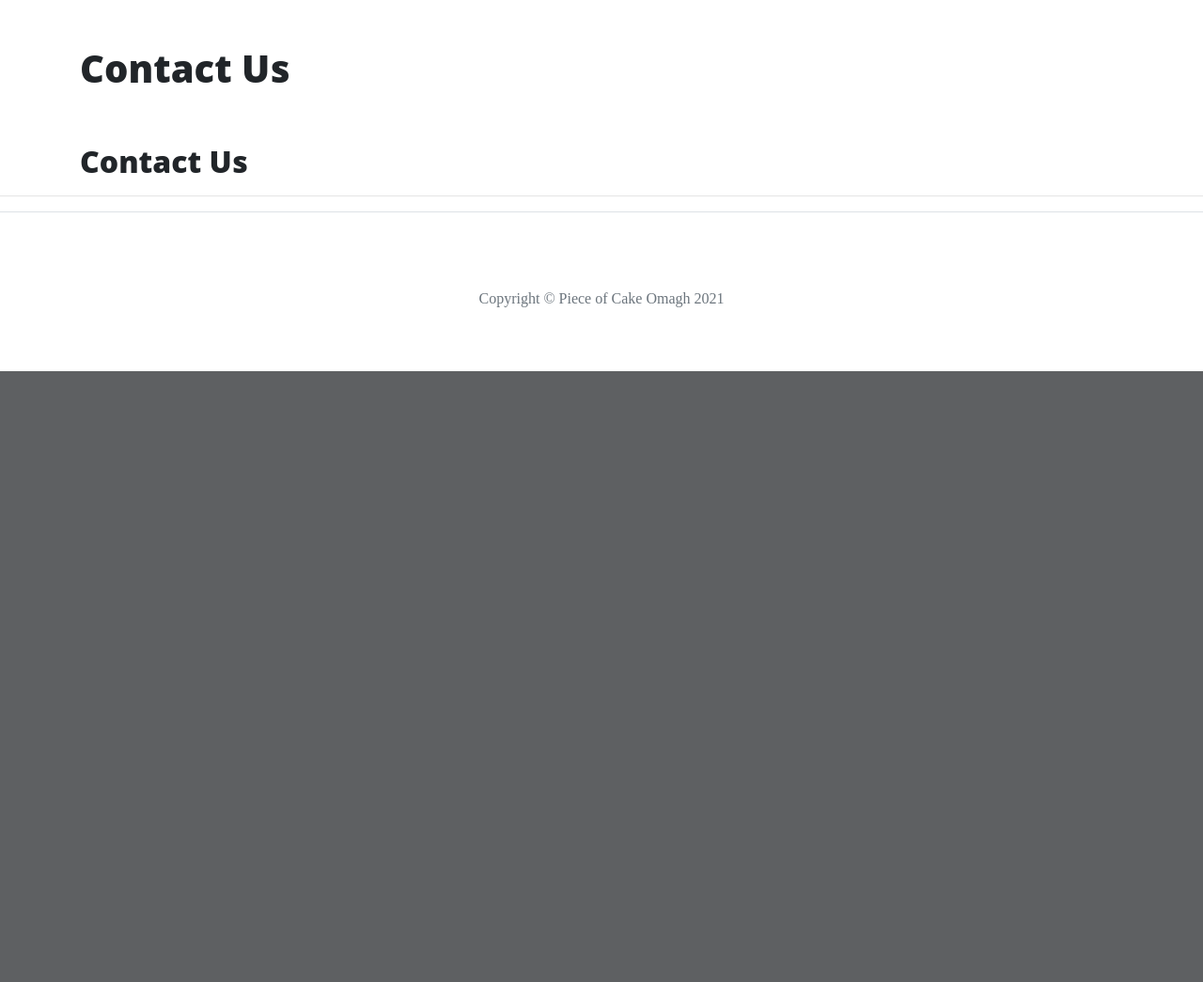
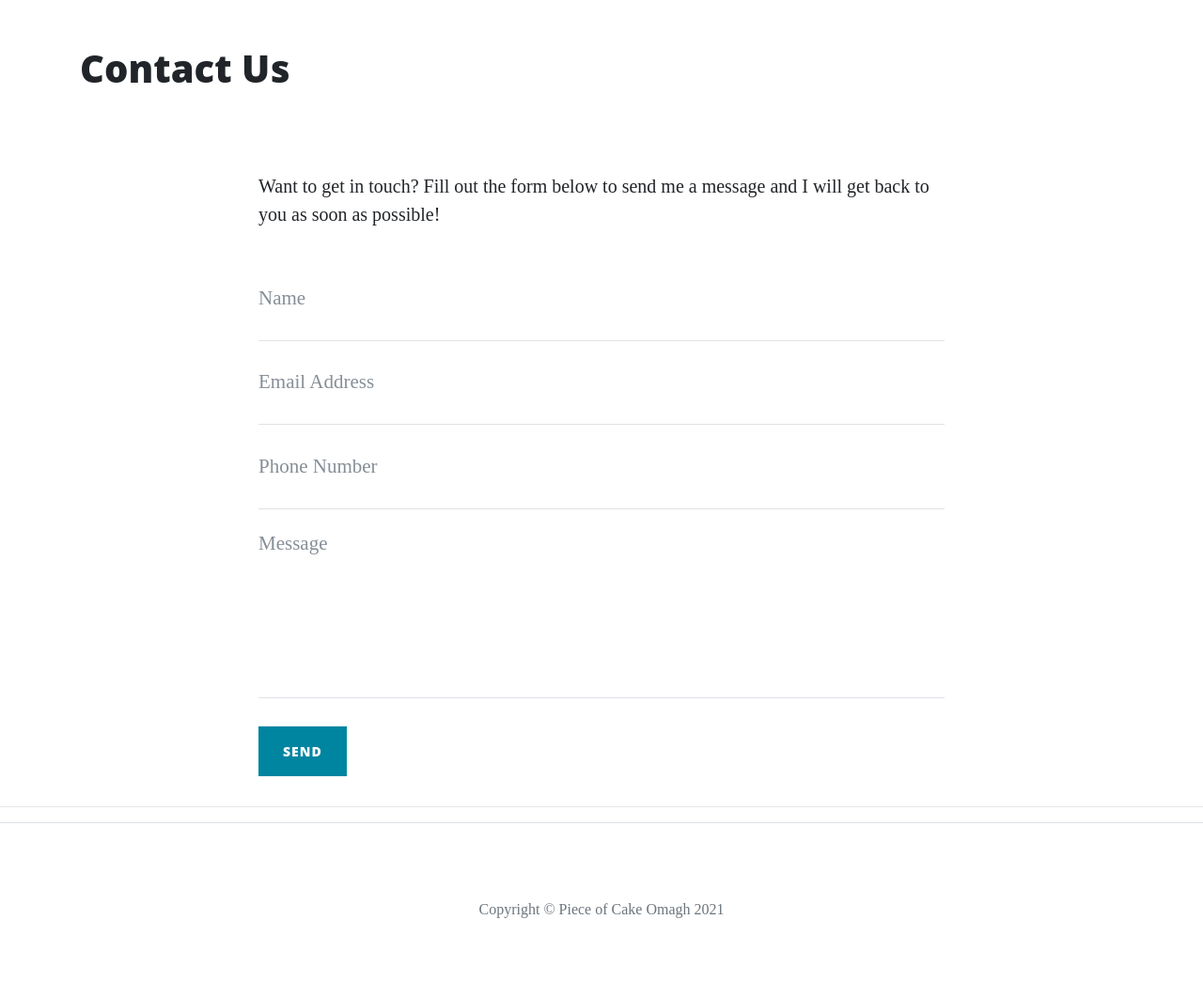
Before and after one commit to niamhbrowne/MS3-piece-of-cake, a Flask app: page /contact in a window 1280 px wide. Shown: the part 533-1578 px from the top of the page at 94% size. Before the commit the page ends 928 px from the top, so only its background shows below. Run offline with Flask 2, Linux system fonts and the light colour scheme; some libraries are stand-ins or nearby versions.

Commit message:
added contact form to contact us page

```diff
--- a/run.py
+++ b/run.py
@@ -1,6 +1,6 @@
 import os
 import json
-from flask import Flask, render_template
+from flask import Flask, render_template, request
 
 
 app = Flask(__name__)
@@ -21,8 +21,10 @@ def shop():
     return render_template("shop.html", page_title="Shop")
 
 
-@app.route("/contact")
+@app.route("/contact", methods=["GET", "POST"])
 def contact():
+    if request.method == "POST":
+        print(request.form.get("name"))
     return render_template("contact.html", page_title="Contact Us")
 
 
--- a/templates/contact.html
+++ b/templates/contact.html
@@ -1,5 +1,49 @@
 {% extends "base.html" %}
 {% block content %}
     <h1>{{ page_title }} <br><br></h1>
-    <h2>Contact Us</h2>
+    <div class="row">
+        <div class="col-lg-8 col-md-10 mx-auto">
+            <p>Want to get in touch? Fill out the form below to send me a message and I will get back to you as soon as
+                possible!</p>
+            <form method="POST" name="sentMessage" id="contactForm" novalidate>
+                <div class="control-group">
+                    <div class="form-group floating-label-form-group controls">
+                        <label>Name</label>
+                        <input type="text" class="form-control" placeholder="Name" name="Name" id="name" required
+                            data-validation-required-message="Please enter your name.">
+                        <p class="help-block text-danger"></p>
+                    </div>
+                </div>
+                <div class="control-group">
+                    <div class="form-group floating-label-form-group controls">
+                        <label>Email Address</label>
+                        <input type="email" class="form-control" placeholder="Email Address" name="email" id="email" required
+                            data-validation-required-message="Please enter your email address.">
+                        <p class="help-block text-danger"></p>
+                    </div>
+                </div>
+                <div class="control-group">
+                    <div class="form-group col-xs-12 floating-label-form-group controls">
+                        <label>Phone Number</label>
+                        <input type="tel" class="form-control" placeholder="Phone Number" name="phone" id="phone" required
+                            data-validation-required-message="Please enter your phone number.">
+                        <p class="help-block text-danger"></p>
+                    </div>
+                </div>
+                <div class="control-group">
+                    <div class="form-group floating-label-form-group controls">
+                        <label>Message</label>
+                        <textarea rows="5" class="form-control" placeholder="Message" name="message" id="message" required
+                            data-validation-required-message="Please enter a message."></textarea>
+                        <p class="help-block text-danger"></p>
+                    </div>
+                </div>
+                <br>
+                <div id="success"></div>
+                <div class="form-group">
+                    <button type="submit" class="btn btn-primary" id="sendMessageButton">Send</button>
+                </div>
+            </form>
+        </div>
+    </div>
 {% endblock %}
```
